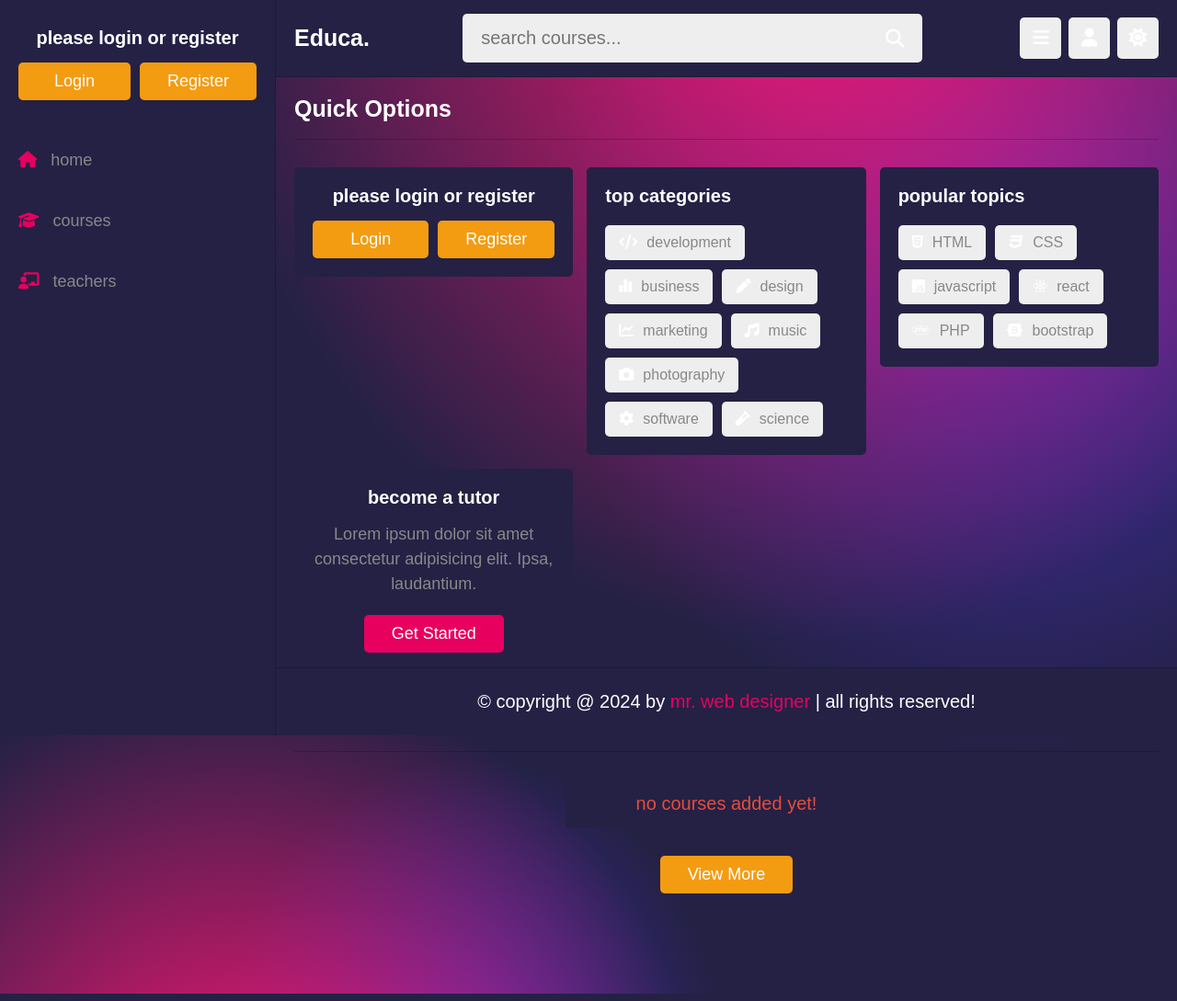
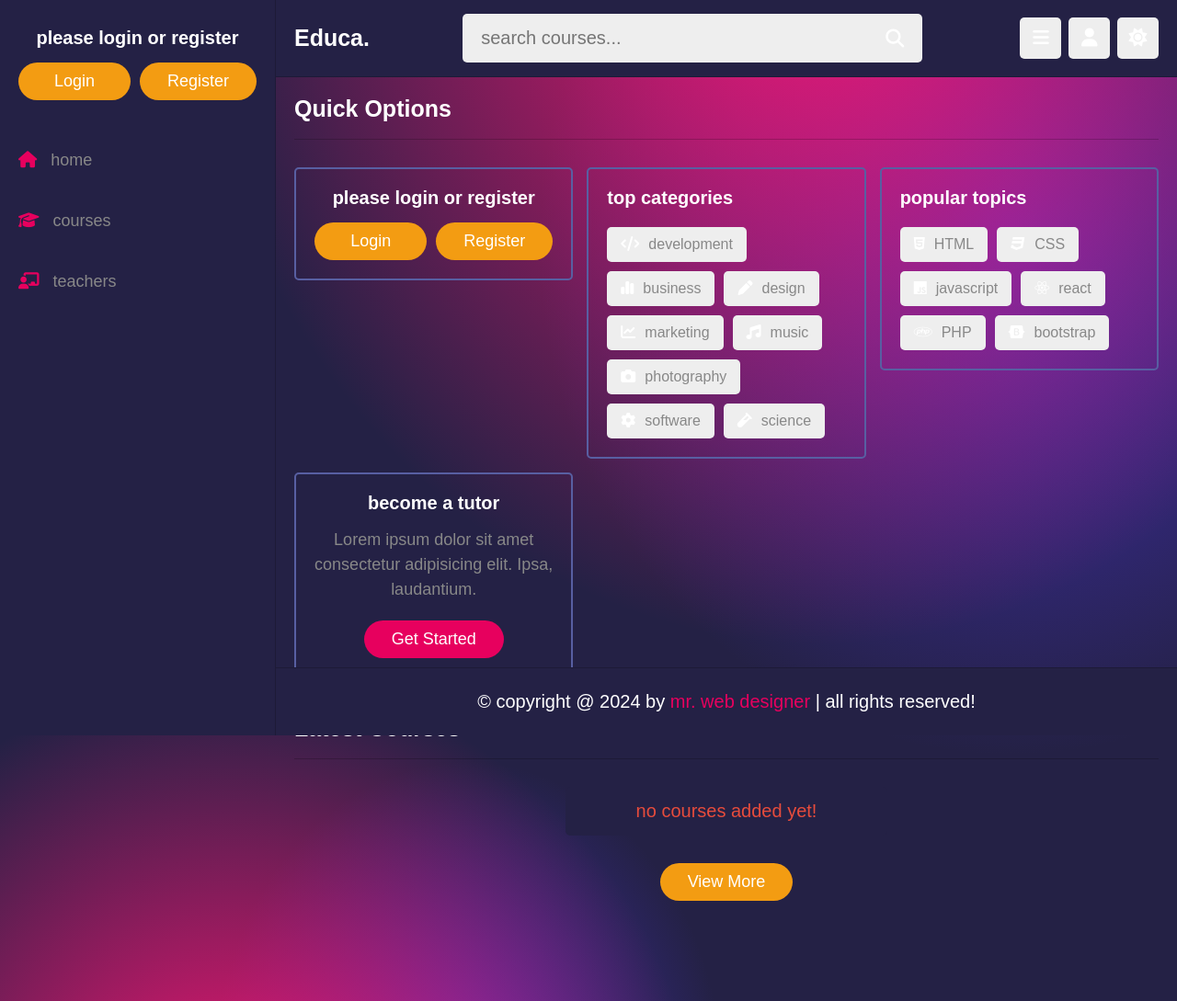
Before and after one commit to ZakariaAyad1/LEARNING-PLATFORM-GIT-TRELLO, a PHP site: page /home.php in a window 1280 px wide. Shown: the whole page at 92% size. Run offline with PHP 8.4, Linux system fonts and the light colour scheme; data that the repository does not hold is empty.

Commit message:
changes in the home page

```diff
--- a/css/style.css
+++ b/css/style.css
@@ -75,7 +75,7 @@ section{
 .inline-btn,
 .inline-option-btn,
 .inline-delete-btn{
-  border-radius: .5rem;
+  border-radius: 999px;
   padding: 1rem 3rem;
   font-size: 1.8rem;
   color: #fff;
@@ -381,12 +381,19 @@ section{
   gap: 1.5rem;
   align-items: flex-start;
   justify-content: center;
+
+
 }
 
 .quick-select .box-container .box{
   border-radius: .5rem;
   background-color: var(--white);
   padding: 2rem;
+  border: 2px solid #585fa2;
+  background: transparent;
+  color: #fff;
+  text-transform: unset;
+  letter-spacing: unset;
 }
 
 .quick-select .box-container .box .title{
```
